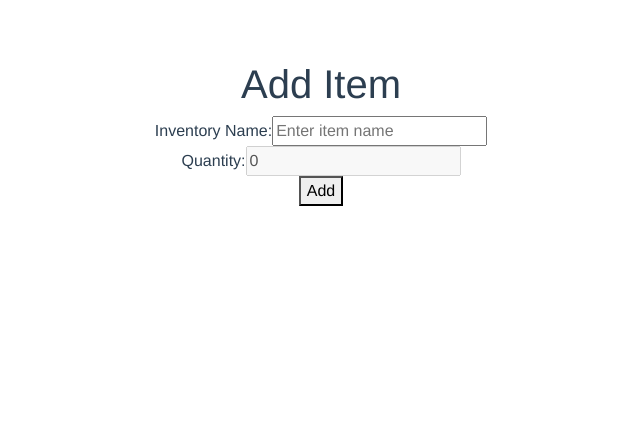
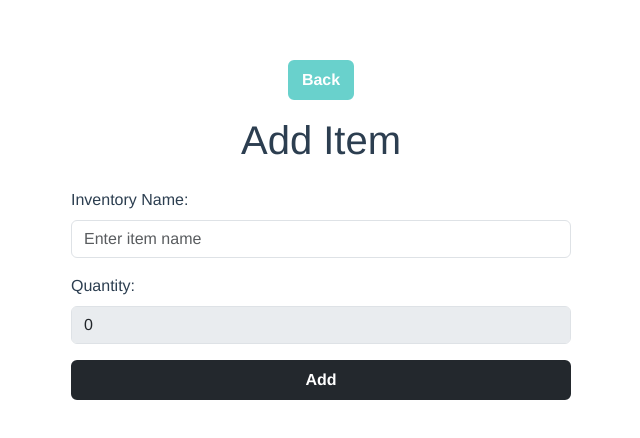
Before and after one commit to KhangLeThanh/fruit-app, a Vue app: page /form in a window 1280 px wide. Shown: the top 438 px of the page, without its empty margins (319-959 px from the left). Built offline with nearby package versions, Linux system fonts and the light colour scheme.

Commit message:
creating confirmation dialog

```diff
--- a/package.json
+++ b/package.json
@@ -10,8 +10,8 @@
     "lint": "vue-cli-service lint"
   },
   "dependencies": {
+    "@vueuse/core": "^13.1.0",
     "bootstrap": "^5.3.5",
-    "bootstrap-vue": "^2.23.1",
     "bootstrap-vue-3": "^0.5.1",
     "vue": "^3.2.13",
     "vue-class-component": "^8.0.0-rc.1",
--- /dev/null
+++ b/src/assets/styles/customStyle.css
@@ -0,0 +1,22 @@
+.btn {
+  font-weight: 600;
+}
+.btn-primary {
+  background-color: #23282d !important;
+  border: 2px solid #23282d !important;
+}
+
+.btn-primary:hover {
+  background-color: transparent !important;
+  color: #23282d !important;
+}
+
+.btn-secondary {
+  background-color: #69d1cc !important;
+  border: 2px solid #69d1cc !important;
+}
+
+.btn-secondary:hover {
+  background-color: transparent !important;
+  color: #23282d !important;
+}
--- /dev/null
+++ b/src/components/ConfirmationDialog/ConfirmationDialog.vue
@@ -0,0 +1,119 @@
+<template>
+  <div v-if="internalOpen" class="modal-overlay">
+    <div class="modal-dialog modal-dialog-centered">
+      <div class="modal-content">
+        <p>{{ message }}</p>
+        <div class="modal-actions">
+          <button @click="onConfirm" class="btn btn-danger confirm-button">
+            Delete
+          </button>
+          <button @click="onCancel" class="btn btn-primary">Cancel</button>
+        </div>
+      </div>
+    </div>
+  </div>
+</template>
+
+<script lang="ts">
+import { defineComponent, ref, watch } from "vue";
+
+export default defineComponent({
+  name: "ConfirmationDialog",
+  props: {
+    isVisible: {
+      type: Boolean,
+      required: true,
+    },
+    message: {
+      type: String,
+      required: true,
+    },
+  },
+  emits: ["confirm", "cancel", "update:isVisible"],
+  setup(props, { emit }) {
+    const internalOpen = ref(props.isVisible);
+
+    // Sync the modal visibility between parent and child
+    watch(
+      () => props.isVisible,
+      (newVal) => {
+        internalOpen.value = newVal;
+      }
+    );
+
+    // Emit the updated visibility to the parent
+    watch(internalOpen, (newVal) => {
+      emit("update:isVisible", newVal);
+    });
+
+    // Action handlers for the modal
+    const onConfirm = () => {
+      emit("confirm");
+      internalOpen.value = false;
+    };
+
+    const onCancel = () => {
+      emit("cancel");
+      internalOpen.value = false;
+    };
+
+    return {
+      internalOpen,
+      onConfirm,
+      onCancel,
+    };
+  },
+});
+</script>
+
+<style scoped>
+/* Style for overlay */
+.modal-overlay {
+  background-color: rgba(0, 0, 0, 0.6); /* Semi-transparent overlay */
+  position: fixed;
+  top: 0;
+  left: 0;
+  right: 0;
+  bottom: 0;
+  z-index: 1000; /* Ensure overlay covers everything */
+  display: flex;
+  justify-content: center;
+  align-items: center;
+  transition: background-color 0.3s ease-in-out;
+}
+
+/* Center modal content */
+.modal-dialog.modal-dialog-centered {
+  display: flex;
+  justify-content: center;
+  align-items: center;
+  height: 100vh; /* Full viewport height */
+}
+
+/* Styling for modal content */
+.modal-content {
+  background-color: white;
+  border-radius: 8px;
+  padding: 20px;
+  max-width: 500px;
+  width: 100%;
+  box-shadow: 0 4px 6px rgba(0, 0, 0, 0.1);
+  z-index: 9999;
+}
+
+.modal-content p {
+  font-size: 24px;
+  color: #23282d;
+  margin-bottom: 20px;
+  font-weight: 600;
+}
+
+/* Styling for action buttons */
+.modal-actions {
+  display: flex;
+  justify-content: flex-start;
+}
+.confirm-button {
+  margin-right: 15px;
+}
+</style>
--- a/src/components/InventoryList/InventoryList.vue
+++ /dev/null
@@ -1,46 +0,0 @@
-<template>
-  <div>
-    <h1>Inventory</h1>
-    <ul>
-      <li v-for="item in inventory" :key="item.id">
-        <span>{{ item.name }} - {{ item.quantity }}</span>
-        <button @click="goToEditForm(item.id)">Edit</button>
-        <button @click="handleRemoveItem(item.id)">Remove</button>
-      </li>
-    </ul>
-    <button @click="goToAddForm">Add New</button>
-  </div>
-</template>
-
-<script lang="ts">
-import { defineComponent, onMounted } from "vue";
-import { useRouter } from "vue-router";
-import useInventory from "../../composables/useInventory";
-
-export default defineComponent({
-  name: "InventoryList",
-  setup() {
-    const { inventory, fetchInventory, handleRemoveItem } = useInventory();
-    const router = useRouter();
-
-    const goToAddForm = () => {
-      router.push("/form");
-    };
-
-    const goToEditForm = (id: number) => {
-      router.push(`/form/${id}`);
-    };
-
-    onMounted(() => {
-      fetchInventory();
-    });
-
-    return {
-      inventory,
-      handleRemoveItem,
-      goToAddForm,
-      goToEditForm,
-    };
-  },
-});
-</script>
--- a/src/main.ts
+++ b/src/main.ts
@@ -2,6 +2,9 @@ import { createApp } from "vue";
 import App from "./App.vue";
 import router from "./router";
 import "bootstrap/dist/css/bootstrap.css";
+import "bootstrap-vue-3/dist/bootstrap-vue-3.css";
+import "bootstrap/dist/js/bootstrap.bundle.min.js";
+import "./assets/styles/customStyle.css";
 
 import { BootstrapVue3 } from "bootstrap-vue-3";
 
--- a/src/components/InventoryForm/InventoryForm.vue
+++ b/src/pages/InventoryForm/InventoryForm.vue
@@ -1,27 +1,50 @@
 <template>
-  <div>
-    <h1>{{ isEditMode ? "Edit Item" : "Add Item" }}</h1>
-    <form @submit.prevent="handleSubmit">
-      <div>
-        <label for="name">Inventory Name:</label>
-        <input id="name" v-model="name" placeholder="Enter item name" />
-        <div v-if="errors.name" class="error-message">
+  <div class="container">
+    <button @click="goBack" class="btn btn-secondary mb-3">Back</button>
+
+    <h1 class="text-center mb-4">
+      {{ isEditMode ? "Edit Item" : "Add Item" }}
+    </h1>
+    <form
+      @submit.prevent="handleSubmit"
+      class="mx-auto"
+      style="max-width: 500px"
+    >
+      <div class="mb-3">
+        <label for="name" class="form-label text-start d-block"
+          >Inventory Name:</label
+        >
+        <input
+          id="name"
+          v-model="name"
+          type="text"
+          class="form-control"
+          placeholder="Enter item name"
+        />
+        <div v-if="errors.name" class="error-message text-danger mt-1">
           {{ errors.name }}
         </div>
       </div>
-      <div>
-        <label for="quantity">Quantity:</label>
+
+      <div class="mb-3">
+        <label for="quantity" class="form-label text-start d-block"
+          >Quantity:</label
+        >
         <input
           id="quantity"
           type="number"
           v-model.number="quantity"
+          class="form-control"
           :disabled="!isEditMode"
         />
-        <div v-if="errors.quantity" class="error-message">
+        <div v-if="errors.quantity" class="error-message text-danger mt-1">
           {{ errors.quantity }}
         </div>
       </div>
-      <button type="submit">{{ isEditMode ? "Update" : "Add" }}</button>
+
+      <button type="submit" class="btn btn-primary w-100">
+        {{ isEditMode ? "Update" : "Add" }}
+      </button>
     </form>
   </div>
 </template>
@@ -63,6 +86,9 @@ export default defineComponent({
         }
       }
     });
+    const goBack = () => {
+      router.push("/");
+    };
     const validateForm = async () => {
       try {
         errors.value = { name: "", quantity: "" };
@@ -83,6 +109,7 @@ export default defineComponent({
         return false;
       }
     };
+
     const handleSubmit = async () => {
       const isValid = await validateForm();
       if (!isValid) return;
@@ -104,7 +131,16 @@ export default defineComponent({
       isEditMode,
       handleSubmit,
       errors,
+      goBack,
     };
   },
 });
 </script>
+
+<style scoped>
+/* Optional custom styles for error messages */
+.error-message {
+  font-size: 0.875rem;
+  color: #dc3545;
+}
+</style>
--- /dev/null
+++ b/src/pages/InventoryList/InventoryList.vue
@@ -0,0 +1,106 @@
+<template>
+  <div class="container">
+    <!-- Inventory Header Section -->
+    <div class="d-flex justify-content-between align-items-center mb-3">
+      <h1 class="mb-0">Inventory</h1>
+      <button class="btn btn-primary" @click="goToAddForm">Add New</button>
+    </div>
+
+    <!-- Inventory List -->
+    <ul class="list-group">
+      <li
+        v-for="item in inventory"
+        :key="item.id"
+        class="list-group-item d-flex justify-content-between align-items-center"
+      >
+        <span
+          >Name: <strong>{{ item.name }}</strong> - Quantity:
+          <strong>{{ item.quantity }}</strong></span
+        >
+        <div>
+          <button class="btn btn-warning btn-sm" @click="goToEditForm(item.id)">
+            Edit
+          </button>
+          <button
+            class="btn btn-danger btn-sm ms-2"
+            @click="showDeleteDialog(item.id)"
+          >
+            Remove
+          </button>
+        </div>
+      </li>
+    </ul>
+
+    <!-- Confirmation Dialog Modal -->
+    <ConfirmationDialog
+      :isVisible="isDialog"
+      :message="'Are you sure you want to delete?'"
+      @confirm="removeItem"
+      @cancel="onClose"
+      @update:isVisible="isDialog = $event"
+    />
+  </div>
+</template>
+
+<script lang="ts">
+import { defineComponent, ref, onMounted } from "vue";
+import { useRouter } from "vue-router";
+import useInventory from "../../composables/useInventory";
+import ConfirmationDialog from "../../components/ConfirmationDialog/ConfirmationDialog.vue"; // Import your ConfirmationDialog
+
+export default defineComponent({
+  name: "InventoryList",
+  components: {
+    ConfirmationDialog,
+  },
+  setup() {
+    const { inventory, fetchInventory, handleRemoveItem } = useInventory();
+    const router = useRouter();
+    const isDialog = ref(false); // Controls visibility of the modal
+    const itemIdToRemove = ref<number | null>(null);
+
+    onMounted(() => {
+      fetchInventory();
+    });
+
+    const goToAddForm = () => {
+      router.push("/form");
+    };
+
+    const goToEditForm = (id: number) => {
+      router.push(`/form/${id}`);
+    };
+
+    const showDeleteDialog = (id: number) => {
+      itemIdToRemove.value = id;
+      isDialog.value = true; // Show modal
+    };
+
+    const removeItem = async () => {
+      if (itemIdToRemove.value !== null) {
+        await handleRemoveItem(itemIdToRemove.value);
+        isDialog.value = false; // Close modal after removing item
+      }
+    };
+
+    const onClose = () => {
+      isDialog.value = false; // Close modal on cancel
+    };
+
+    return {
+      inventory,
+      handleRemoveItem,
+      goToAddForm,
+      goToEditForm,
+      isDialog,
+      removeItem,
+      showDeleteDialog,
+      onClose,
+    };
+  },
+});
+</script>
+
+<style scoped>
+/* Optional styles for specific customizations */
+</style>
--- a/src/router/index.ts
+++ b/src/router/index.ts
@@ -1,6 +1,6 @@
 import { createRouter, createWebHistory } from "vue-router";
-import InventoryList from "../components/InventoryList/InventoryList.vue";
-import InventoryForm from "../components/InventoryForm/InventoryForm.vue";
+import InventoryList from "../pages/InventoryList/InventoryList.vue";
+import InventoryForm from "../pages/InventoryForm/InventoryForm.vue";
 
 const routes = [
   { path: "/", name: "InventoryList", component: InventoryList },
```
Also changed, not shown: 2 other files (tests, documents, lock files or other folders).
